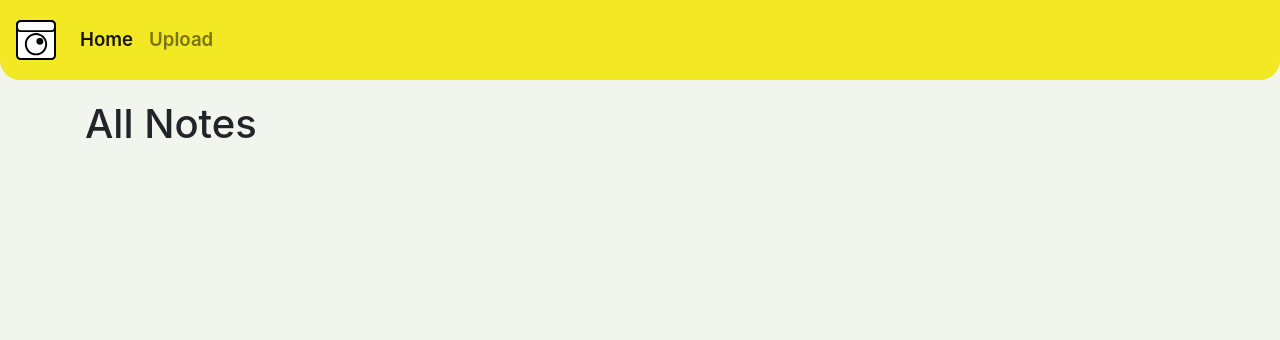
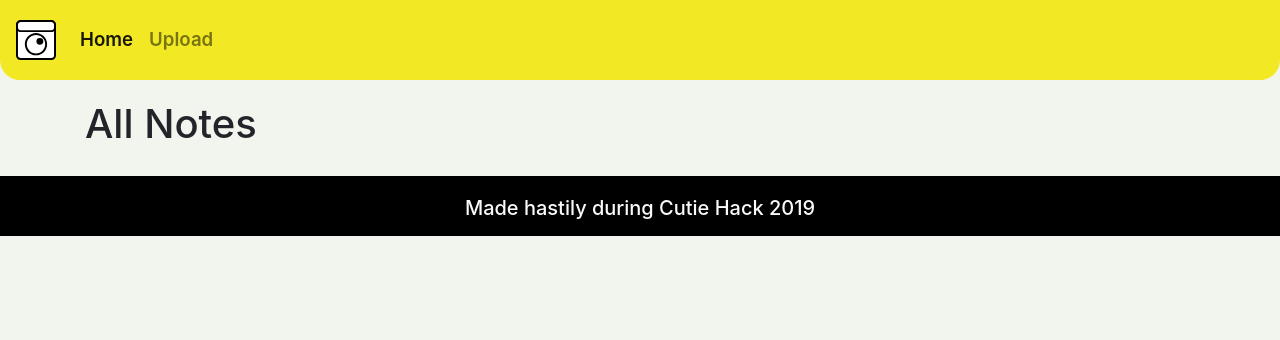
Before and after one commit to hbg/snapnotes-web, a Flask app: page / in a window 1280 px wide. Shown: the top 340 px of the page. Run offline with Flask 2, Linux system fonts and the light colour scheme; data that the repository does not hold is empty; some libraries are stand-ins or nearby versions.

Commit message:
Added web files again

```diff
--- a/static/css/main.css
+++ b/static/css/main.css
@@ -2,6 +2,7 @@
     font-family: -apple-system, system-ui, "SF Pro";
     transition: 250ms ease-in-out all;
 }
+
 #main-content {
     margin-top: 20px;
 }
@@ -28,6 +29,7 @@ body {
     font-size: 14pt !important;
     font-weight: 600;
 }
+
 .bg-yellow {
     background: #f2e824;
 }
@@ -44,3 +46,29 @@ body {
     text-transform: uppercase;
     font-weight: 800;
 }
+
+::-webkit-scrollbar {
+    width: 10px;
+}
+
+::-webkit-scrollbar-track {
+    background: transparent;
+}
+
+::-webkit-scrollbar-thumb {
+    background: black;
+    border-radius: 500px;
+}
+
+.footer {
+    margin-top: 20px;
+    height: 60px;
+    width: 100%;
+    background: black;
+    color: white;
+}
+
+#footer-content {
+    padding-top: 20px;
+    text-align: center;
+}
--- a/templates/partials/base.html
+++ b/templates/partials/base.html
@@ -34,5 +34,10 @@
 {% block content %}
 
 {% endblock %}
+<section class="footer">
+    <div id="footer-content">
+        <h5 class="text-light">Made hastily during Cutie Hack 2019</h5>
+    </div>
+</section>
 </body>
 </html>
```
